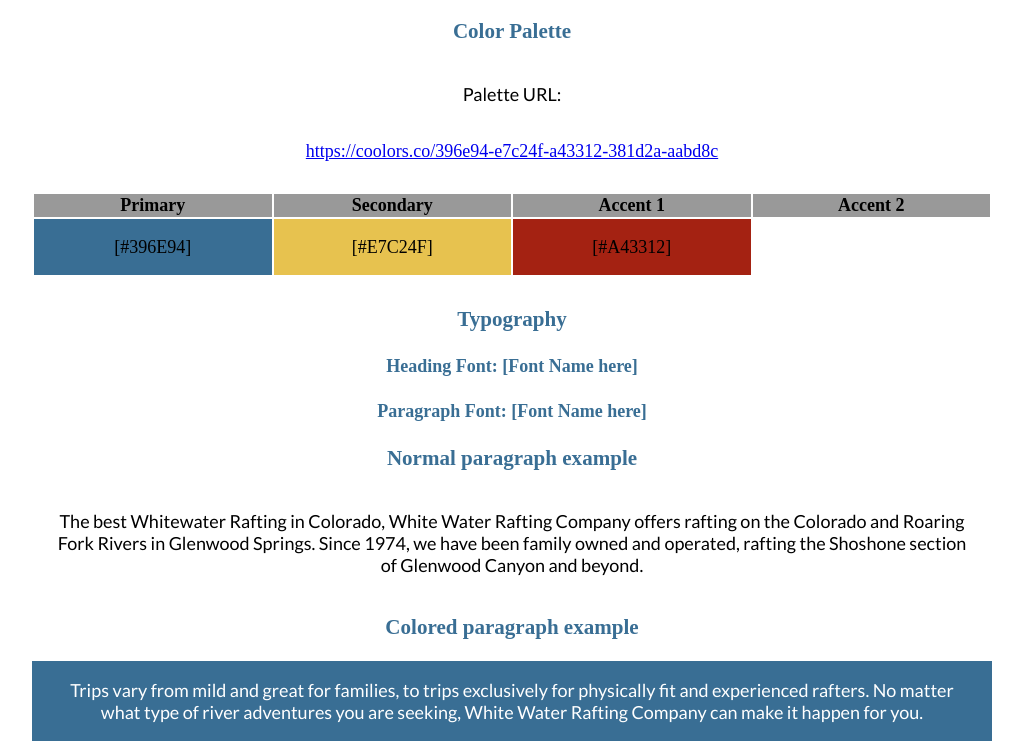
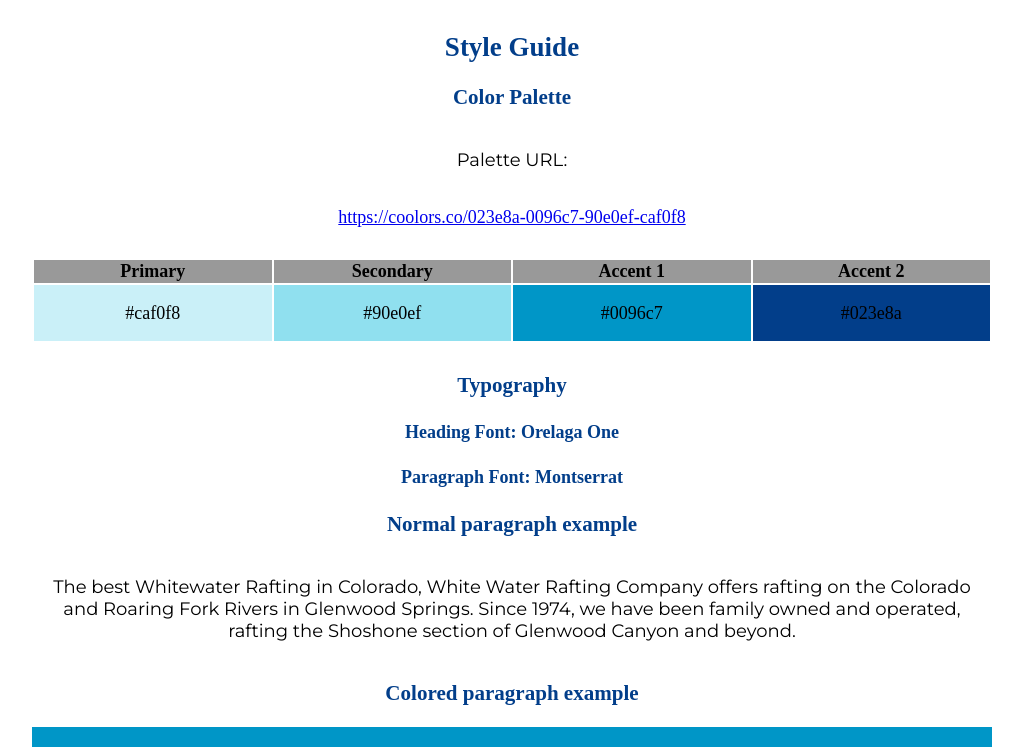
Before and after one commit to NolanMonnier/wdd130, a plain HTML site: page wwr/site-plan-rafting.html in a window 1280 px wide. Shown: the part 1171-1918 px from the top of the page, without its empty margins (128-1151 px from the left). Drawn offline with Linux system fonts and the light colour scheme; a web font is replaced by a local one.

Commit message:
adding site plan

```diff
--- a/wwr/site-plan-rafting.html
+++ b/wwr/site-plan-rafting.html
@@ -24,7 +24,12 @@
     <!-- change this -->
 
     <h3>Audience</h3>
-    <p>[Your audience here]</p>
+    <p>Because this website is for Rexburg people, our main audience are students.
+      They are the people that live here and who would like white-water rafting.
+      As our purpose is to help others understand and love this great sport, we want
+      to touch people who might have not tried white water rafting before. <br>
+      People will usually access our website from their computers.
+    </p>
     <!-- change this -->
 
     <hr />
@@ -42,8 +47,8 @@
 
     <!-- Copy and paste the URL to your finished palette below. Replace the href value that is there with yours. Make sure to paste it into both the href value and the content text of the <a> tag -->
     <p>Palette URL:</p>
-    <a href="https://coolors.co/396e94-e7c24f-a43312-381d2a-aabd8c"
-      target="_blank">https://coolors.co/396e94-e7c24f-a43312-381d2a-aabd8c</a>
+    <a href="https://coolors.co/023e8a-0096c7-90e0ef-caf0f8"
+      target="_blank">https://coolors.co/023e8a-0096c7-90e0ef-caf0f8</a>
 
     <table class="colors">
       <tr>
@@ -54,10 +59,10 @@
       </tr>
       <!-- Replace the numbers in the boxes below with your hex color codes. Then switch to the site-plan.css file and change your colors there as well. -->
       <tr>
-        <td class="primary">[#396E94]</td>
-        <td class="secondary">[#E7C24F]</td>
-        <td class="accent1">[#A43312]</td>
-        <td class="accent2"></td>
+        <td class="primary">#caf0f8</td>
+        <td class="secondary">#90e0ef</td>
+        <td class="accent1">#0096c7</td>
+        <td class="accent2">#023e8a</td>
       </tr>
     </table>
 
@@ -67,11 +72,11 @@
     <!-- Choose a font for your paragraphs (body copy) and headlines. What font(s) have you chosen? Think also about which of your colors above you might use for background and font colors. -->
 
     <h4>
-      Heading Font: [Font Name here]
+      Heading Font: Orelaga One
       <!-- change this -->
     </h4>
     <h4>
-      Paragraph Font: [Font Name here]
+      Paragraph Font: Montserrat
       <!-- change this -->
     </h4>
     <h3>Normal paragraph example</h3>
--- a/wwr/styles/site-plan-rafting.css
+++ b/wwr/styles/site-plan-rafting.css
@@ -2,29 +2,29 @@
 /* if you are using any Google fonts change the font names below to your fonts.
 Any spaces in your font name should be replaced with a +.
 Fonts are separated by a | */
-@import url('https://fonts.googleapis.com/css?family=IM+Fell+French+Canon+SC|Lato');
+@import url('https://fonts.googleapis.com/css2?family=Montserrat&family=Orelega+One&display=swap');
 
 :root {
   /* change the values below to your colors from your palette */
-  --primary-color: #396E94   ;
-  --secondary-color: #E7C24F ;
-  --accent1-color: #A42212;
-  --accent2-color: white;
+  --primary-color: #caf0f8   ;
+  --secondary-color: #90e0ef ;
+  --accent1-color: #0096c7;
+  --accent2-color: #023e8a;
 
   /* change the values below to your chosen font(s) */
-  --heading-font: "IM Fell French Canon SC";
-  --paragraph-font: Lato, Helvetica, sans-serif;
+  --heading-font: "Orelaga One";
+  --paragraph-font: Montserrat, Helvetica, sans-serif;
 
   /* these colors below should be chosen from among your palette colors above */
-  --headline-color-on-white: #396E94;  /* headlines on a white background */
+  --headline-color-on-white: #023e8a;  /* headlines on a white background */
   --headline-color-on-color: white; /* headlines on a colored background */
-  --paragraph-color-on-white: #396E94; /* paragraph text on a white background */
+  --paragraph-color-on-white: #023e8a; /* paragraph text on a white background */
   --paragraph-color-on-color: white; /* paragraph text on a colored background */
-  --paragraph-background-color: #396E94  ;
-  --nav-link-color: #396E94;
-  --nav-background-color: #D4AC0D;
-  --nav-hover-link-color: white;
-  --nav-hover-background-color: #396E94;
+  --paragraph-background-color: #0096c7  ;
+  --nav-link-color: #023e8a;
+  --nav-background-color: #90e0ef;
+  --nav-hover-link-color: #90e0ef;
+  --nav-hover-background-color: #023e8a;
 }
 
 
```
